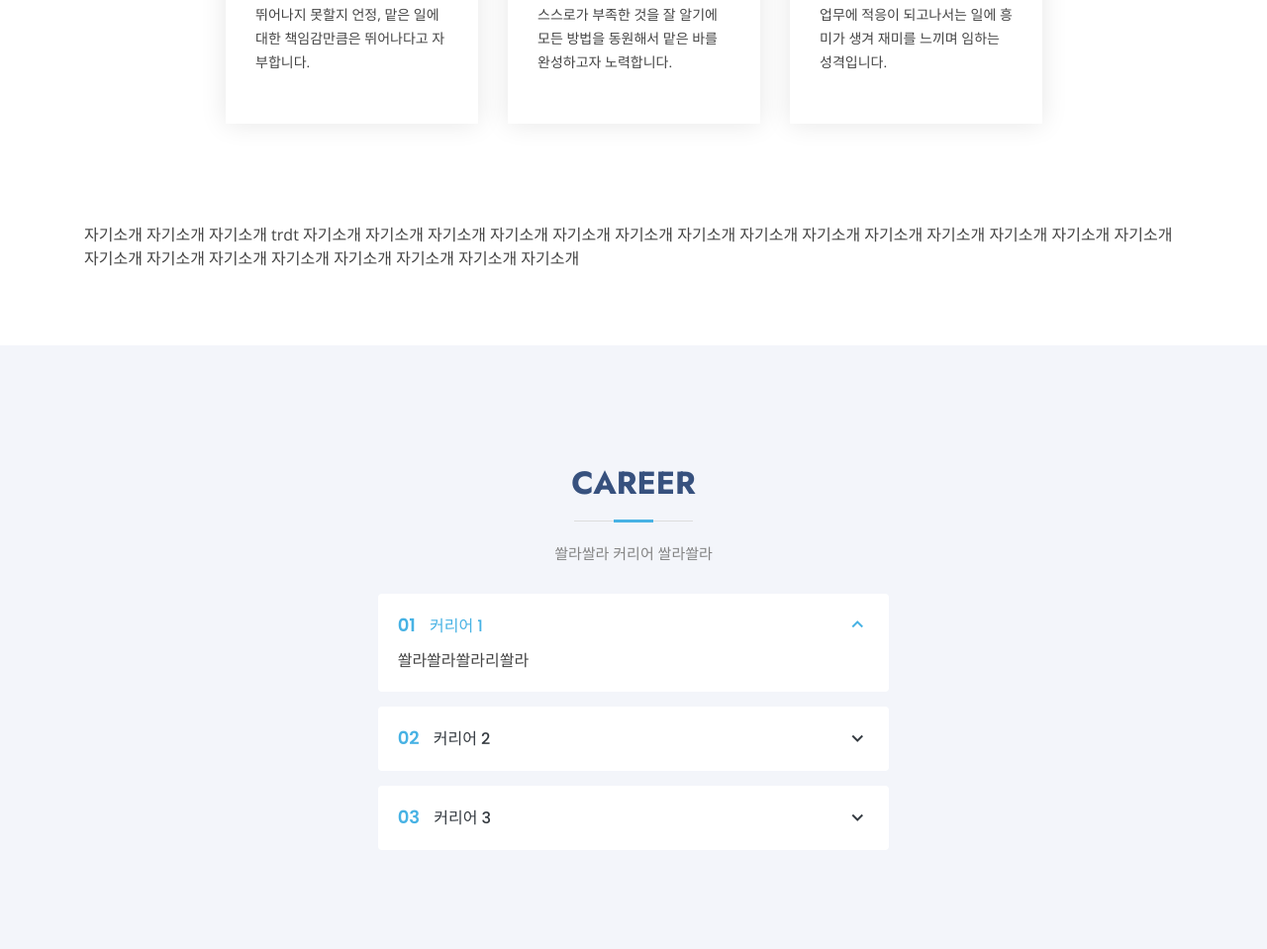
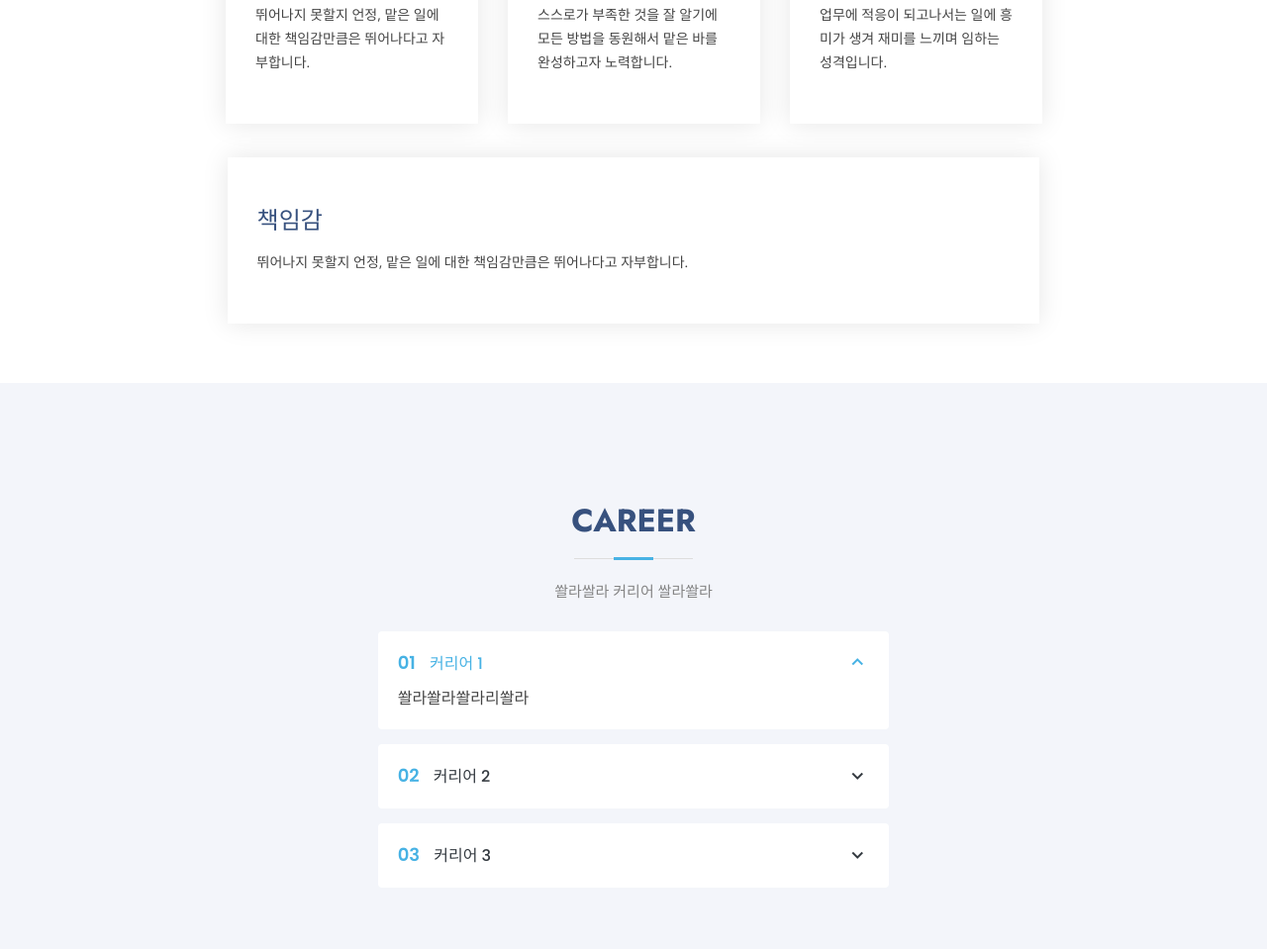
Before and after one commit to brandon1018/mobileWeb, a plain HTML site: page index.html in a window 1280 px wide. Shown: the part 949-1908 px from the top of the page at 99% size. Drawn offline with nearby package versions, Linux system fonts and the light colour scheme.

Commit message:
20.11.07

```diff
--- a/index.html
+++ b/index.html
@@ -103,14 +103,10 @@
               <p>업무에 적응이 되고나서는 일에 흥미가 생겨 재미를 느끼며 임하는 성격입니다.</p>
             </div>
           </div>
-
+          <div class="icon-box" style="width: 72%; height: auto; margin-top: 3%;">
+            <h4><a href="">책임감</a></h4>
+            <p>뛰어나지 못할지 언정, 맡은 일에 대한 책임감만큼은 뛰어나다고 자부합니다.</p>
           </div>
-            <p style="margin-top: 100px;">
-              자기소개 자기소개 자기소개 trdt 자기소개 자기소개 자기소개 자기소개 자기소개
-              자기소개 자기소개 자기소개 자기소개 자기소개 자기소개 자기소개 자기소개
-              자기소개 자기소개 자기소개 자기소개 자기소개
-              자기소개 자기소개 자기소개 자기소개
-            </p>
         </div>
 
       </div>
```
